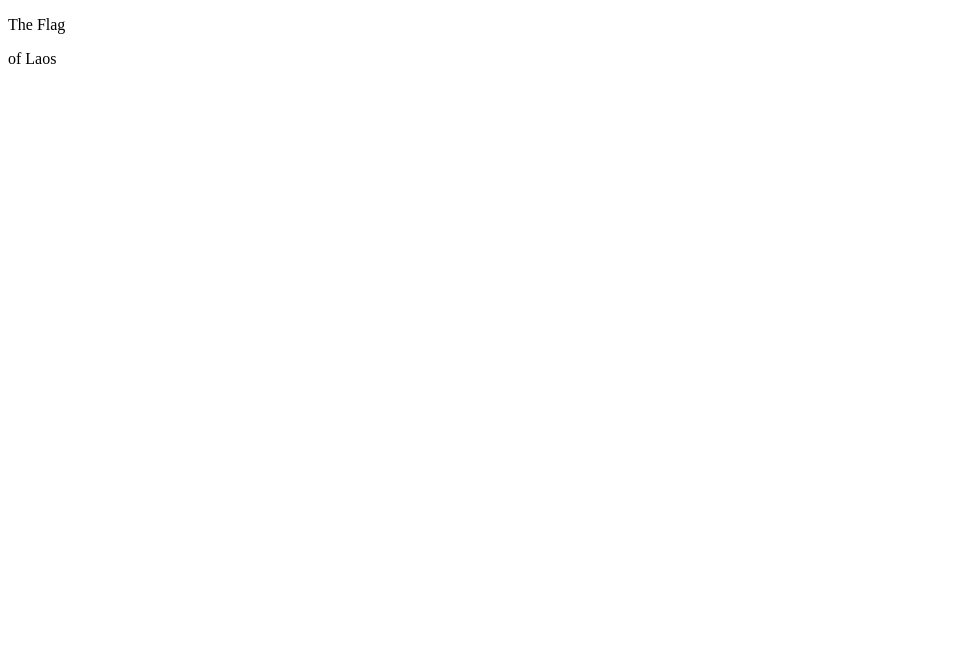
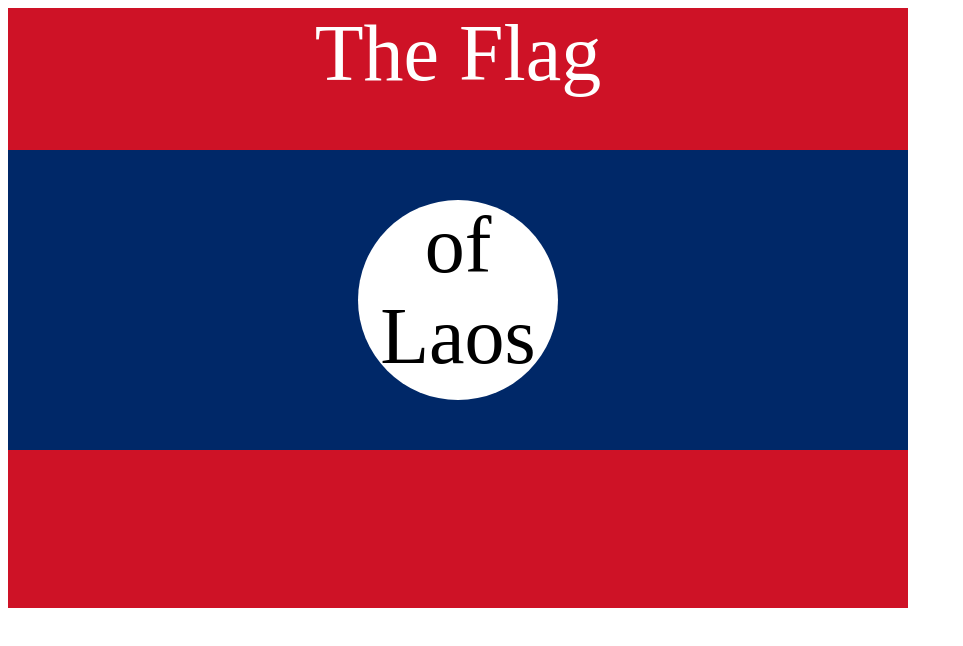
Before and after one commit to dnialfarhan/fullstack-dev-bootcamp, a plain HTML site: page 7.3+Flag+Project/7.3 CSS Flag Project/index.html in a window 1280 px wide. Shown: the whole page, without its empty margins (0-963 px from the left). Drawn offline with Linux system fonts and the light colour scheme.

Commit message:
progress

```diff
--- a/7.3+Flag+Project/7.3 CSS Flag Project/index.html
+++ b/7.3+Flag+Project/7.3 CSS Flag Project/index.html
@@ -5,8 +5,42 @@
   <meta charset="UTF-8">
   <title>CSS Flag Project</title>
   <style>
-    /* Write your CSS Code here */
+    .flag {
+      width: 900px;
+      height: 600px;
+      background-color: #CE1226;
+    }
 
+    .flag div {
+      background-color: #002868;
+      position: absolute;
+      height: 300px;
+      width: 900px;
+      top: 150px;
+    }
+
+    .flag div div {
+      background-color: white;
+      position: absolute;
+
+      height: 200px;
+      width: 200px;
+      border-radius: 50%;
+      left: 350px;
+      top: 50px;
+    }
+
+    p{
+      font-size: 5rem;
+      padding: 0;
+      margin: 0;
+      text-align: center;
+      color: white;
+    }
+
+    .flag div div p{
+      color: black;
+    }
   </style>
 </head>
 
```
Also changed, not shown: 7.2+CSS+Positioning/7.2 CSS Positioning/index.html (+19 -0 lines).
